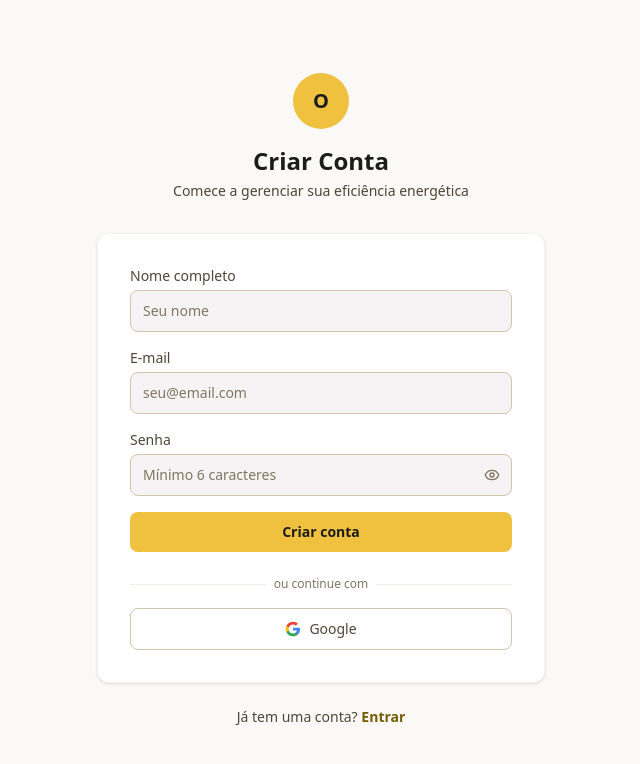
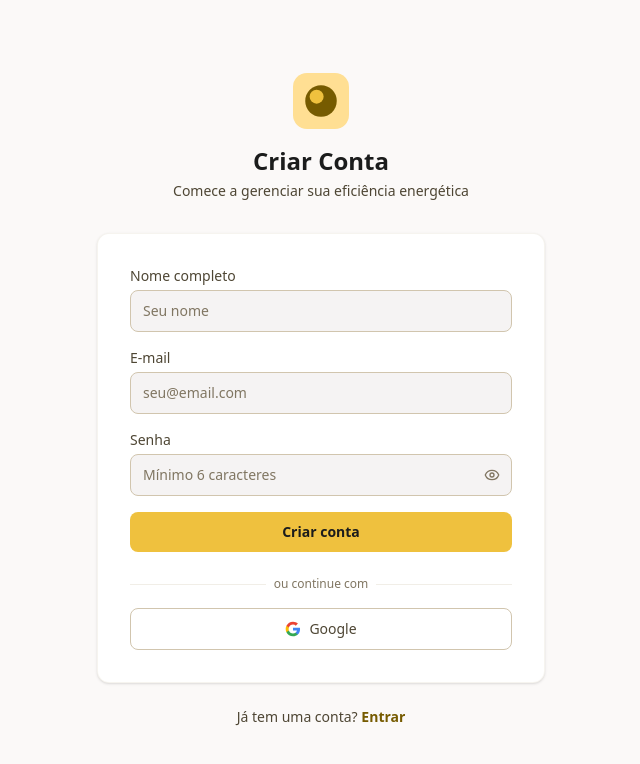
Before and after one commit to edrodrigues/OEEC, a Next.js app in the folder web/: page /register in a window 1280 px wide. Shown: the top 764 px of the page, without its empty margins (319-959 px from the left). Built offline with nearby package versions, Linux system fonts and the light colour scheme; no server answers.

Commit message:
feat: implement auth pages, dashboard entry, and layout components

```diff
--- a/web/src/app/(auth)/login/page.tsx
+++ b/web/src/app/(auth)/login/page.tsx
@@ -6,6 +6,7 @@ import { useRouter } from "next/navigation";
 import { useAuth } from "@/hooks/use-auth";
 import { cn } from "@/lib/utils";
 import { Eye, EyeOff, Loader2 } from "lucide-react";
+import { Logo } from "@/components/ui/logo";
 
 export default function LoginPage() {
   const { signIn, signInWithGoogle } = useAuth();
@@ -51,8 +52,8 @@ export default function LoginPage() {
     <div className="flex min-h-screen flex-col items-center justify-center bg-[#fbf9f8] px-4">
       <div className="w-full max-w-md">
         <div className="mb-8 text-center">
-          <div className="mx-auto mb-4 flex h-14 w-14 items-center justify-center rounded-full bg-[#efc13e]">
-            <span className="text-xl font-bold text-[#1b1c1c]">O</span>
+          <div className="mx-auto mb-4 flex h-14 w-14 items-center justify-center">
+            <Logo size={56} />
           </div>
           <h1 className="text-2xl font-bold text-[#1b1c1c]">OEEC</h1>
           <p className="mt-1 text-sm text-[#4e4634]">
--- a/web/src/app/(auth)/register/page.tsx
+++ b/web/src/app/(auth)/register/page.tsx
@@ -6,6 +6,7 @@ import { useRouter } from "next/navigation";
 import { useAuth } from "@/hooks/use-auth";
 import { cn } from "@/lib/utils";
 import { Eye, EyeOff, Loader2 } from "lucide-react";
+import { Logo } from "@/components/ui/logo";
 
 export default function RegisterPage() {
   const { signUp, signInWithGoogle } = useAuth();
@@ -52,8 +53,8 @@ export default function RegisterPage() {
     <div className="flex min-h-screen flex-col items-center justify-center bg-[#fbf9f8] px-4">
       <div className="w-full max-w-md">
         <div className="mb-8 text-center">
-          <div className="mx-auto mb-4 flex h-14 w-14 items-center justify-center rounded-full bg-[#efc13e]">
-            <span className="text-xl font-bold text-[#1b1c1c]">O</span>
+          <div className="mx-auto mb-4 flex h-14 w-14 items-center justify-center">
+            <Logo size={56} />
           </div>
           <h1 className="text-2xl font-bold text-[#1b1c1c]">Criar Conta</h1>
           <p className="mt-1 text-sm text-[#4e4634]">
--- a/web/src/app/page.tsx
+++ b/web/src/app/page.tsx
@@ -13,6 +13,7 @@ import {
   X,
   CheckCircle2,
 } from "lucide-react";
+import { Logo } from "@/components/ui/logo";
 
 export default function HomePage() {
   return (
@@ -21,9 +22,7 @@ export default function HomePage() {
       <header className="sticky top-0 z-50 border-b border-[#d1c5ae]/20 bg-[#fbf9f8]/80 backdrop-blur-md">
         <nav className="mx-auto flex max-w-[1440px] items-center justify-between px-4 py-4 sm:px-6 lg:px-12">
           <Link href="/" className="flex items-center gap-3">
-            <div className="flex h-10 w-10 items-center justify-center rounded-full bg-[#efc13e]">
-              <Sun className="h-5 w-5 text-[#1b1c1c]" />
-            </div>
+            <Logo size={40} />
             <span className="text-xl font-bold text-[#1b1c1c]">OEEC</span>
           </Link>
 
@@ -307,9 +306,7 @@ export default function HomePage() {
         <div className="mx-auto max-w-[1440px] px-4 py-12 sm:px-6 lg:px-12">
           <div className="flex flex-col items-center justify-between gap-6 sm:flex-row">
             <div className="flex items-center gap-3">
-              <div className="flex h-8 w-8 items-center justify-center rounded-full bg-[#efc13e]">
-                <Sun className="h-4 w-4 text-[#1b1c1c]" />
-              </div>
+              <Logo size={32} />
               <span className="text-sm font-semibold text-[#1b1c1c]">
                 OEEC
               </span>
--- a/web/src/components/layout/sidebar.tsx
+++ b/web/src/components/layout/sidebar.tsx
@@ -2,6 +2,7 @@
 
 import Link from "next/link";
 import { usePathname } from "next/navigation";
+import { Logo } from "@/components/ui/logo";
 import { cn } from "@/lib/utils";
 import {
   LayoutDashboard,
@@ -33,9 +34,7 @@ export function Sidebar() {
   return (
     <aside className="fixed inset-y-0 left-0 z-50 hidden w-64 flex-col border-r border-[#d1c5ae]/20 bg-[#303031] lg:flex">
       <div className="flex h-16 items-center gap-3 px-6">
-        <div className="flex h-8 w-8 items-center justify-center rounded-full bg-[#efc13e]">
-          <span className="text-sm font-bold text-[#1b1c1c]">O</span>
-        </div>
+        <Logo size={32} />
         <div>
           <h1 className="text-sm font-semibold text-white">OEEC</h1>
           <p className="text-[10px] text-[#d1c5ae]">Eficiência Energética</p>
--- /dev/null
+++ b/web/src/components/ui/logo.tsx
@@ -0,0 +1,22 @@
+import { cn } from "@/lib/utils";
+
+interface LogoProps {
+  className?: string;
+  size?: number;
+}
+
+export function Logo({ className, size = 32 }: LogoProps) {
+  return (
+    <svg
+      xmlns="http://www.w3.org/2000/svg"
+      viewBox="0 0 512 512"
+      width={size}
+      height={size}
+      className={cn(className)}
+    >
+      <rect width="512" height="512" rx="128" fill="#ffdf93" />
+      <circle cx="256" cy="256" r="144" fill="#765b00" />
+      <circle cx="216" cy="216" r="64" fill="#efc13e" />
+    </svg>
+  );
+}
```
